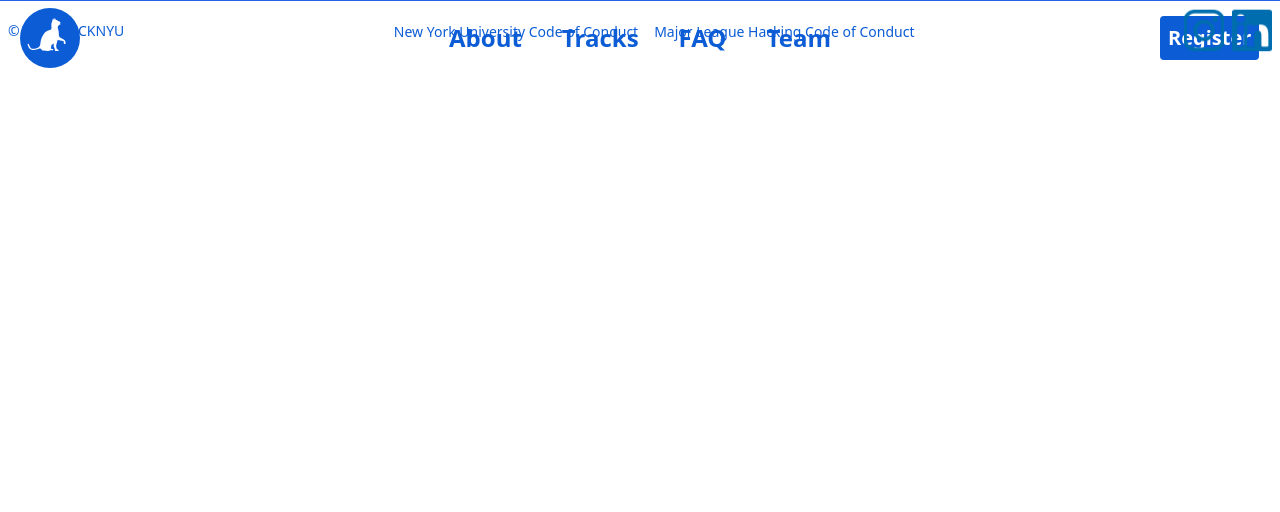
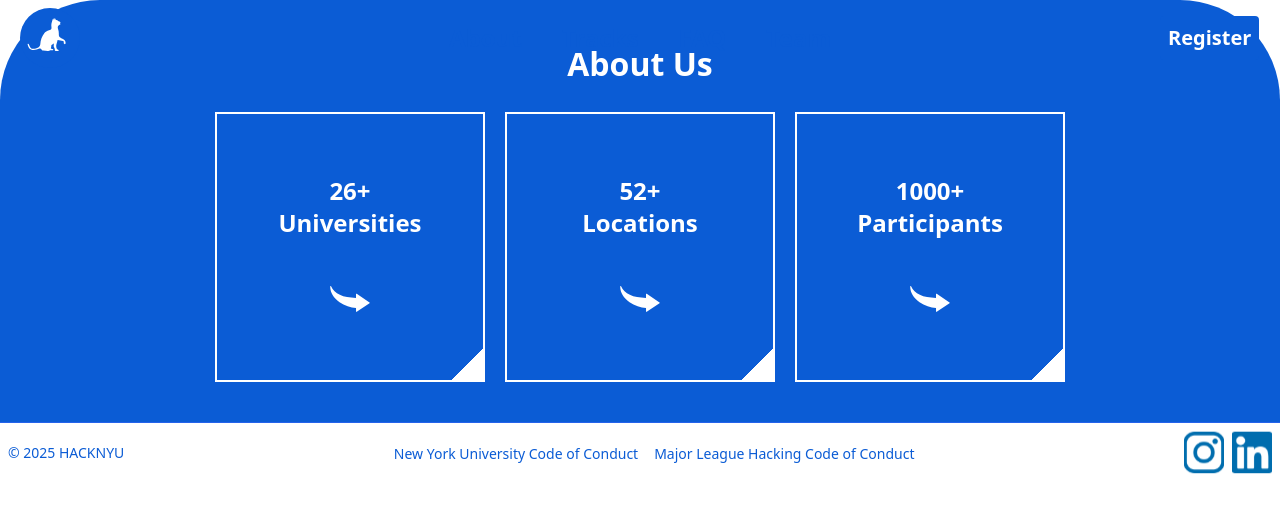
Before and after one commit to hacknyu/HackNYU-2025, a React (Vite) app: page / in a window 1280 px wide. Shown: the top 512 px of the page. Built offline with nearby package versions, Linux system fonts and the light colour scheme.

Commit message:
Create about section (#7)
create about section

```diff
--- a/package.json
+++ b/package.json
@@ -11,6 +11,7 @@
   },
   "dependencies": {
     "react": "^18.3.1",
+    "react-card-flip": "^1.2.3",
     "react-dom": "^18.3.1"
   },
   "devDependencies": {
--- a/src/App.jsx
+++ b/src/App.jsx
@@ -1,7 +1,7 @@
+import About from './sections/about/About';
 import Footer from './components/footer/Footer'
 import Navbar from './components/navbar/Navbar'
 import { useOpen } from './context/OpenContext';
-import About from './sections/about/About';
 
 const App = () => {
   const { isOpen } = useOpen();
@@ -9,6 +9,7 @@ const App = () => {
   return (
     <div className="h-screen box-border m-0 p-0">
       <Navbar />
+      <About />
       { !isOpen && <Footer /> }
     </div>
   )
--- /dev/null
+++ b/src/components/card/Card.jsx
@@ -0,0 +1,31 @@
+import React, { useState } from 'react'
+import ReactCardFlip from 'react-card-flip';
+import flipArrow from '../../assets/flipArrow.svg';
+
+const Card = ({ info }) => {
+    const [flipped, setFlipped] = useState(false);
+    const cardStyle = `flex flex-col justify-center items-center font-bold border-2 border-white w-[270px] h-[270px] p-5 bg-custom-gradient hover:cursor-pointer`;
+
+    const handleClick = (e) => {
+        e.preventDefault();
+        setFlipped(!flipped);
+    }
+
+    return (
+        <ReactCardFlip isFlipped={flipped} flipDirection="horizontal">
+        <div onClick={handleClick} className={cardStyle}>
+            <div className="text-center">
+                <h2 className="text-2xl">{info.header}</h2>
+                <h3 className="text-2xl">{info.subheader}</h3>
+            </div>
+            <img src={flipArrow} alt="flip arrow" className="w-10 h-10 mt-10"/>
+        </div>
+
+        <div onClick={handleClick} className={cardStyle}>
+            <p className="text-md md:text-lg text-center">{info.description}</p>
+        </div>
+        </ReactCardFlip>
+    )
+}
+
+export default Card
--- a/src/index.css
+++ b/src/index.css
@@ -22,3 +22,9 @@
   transform: scale(120);
   transition: all 1s cubic-bezier(0.23, 1, 0.32, 1) 0ms;
 }
+
+@layer utilities {
+  .bg-custom-gradient {
+    background-image: linear-gradient(135deg,  #0B5CD5 94%, white 60.5%);
+  }
+}
--- a/src/sections/about/About.jsx
+++ b/src/sections/about/About.jsx
@@ -1,8 +1,35 @@
 import React from 'react'
+import Card from '../../components/card/Card';
 
 const About = () => {
+  const info = [
+    {
+      header: '26+',
+      subheader: 'Universities',
+      description: 'Students from 26+ universities across the country have participated in our events, including University of Toronto, Northeastern University, and Columbia University.'
+    },
+    {
+      header: '52+',
+      subheader: 'Locations',
+      description: 'Participants from 52+ locations have attended our events, including Jamaica, New Dehli, and Seoul.'
+    },
+    {
+      header: '1000+',
+      subheader: 'Participants',
+      description: 'We have had over 1000 participants attend our events, including high school students, undergraduate students, and students from bootcamps.'
+    },
+  ]
+
   return (
-    <div>About</div>
+    <div className="md:flex md:flex-col md:justify-center md:items-center bg-blue md:rounded-t-[100px] p-10 text-white overflow-hidden">
+      <h2 className="text-[32px] font-bold">About Us</h2>
+      <br/>
+      <div className="flex flex-col sm:flex-row sm:flex-wrap items-center justify-center gap-5">
+        {info.map((item, index) => (
+          <Card key={index} info={item}/>
+        ))}
+      </div>
+    </div>
   )
 }
 
--- a/tailwind.config.js
+++ b/tailwind.config.js
@@ -17,6 +17,9 @@ export default {
           DEFAULT: '#F95620',
         }
       },
+      animation: {
+        'spin-slow': 'spin 3s linear infinite',
+      },
     },
   },
   plugins: [],
```
Also changed, not shown: src/assets/flipArrow.svg (added), 1 other file (tests, documents, lock files or other folders).
